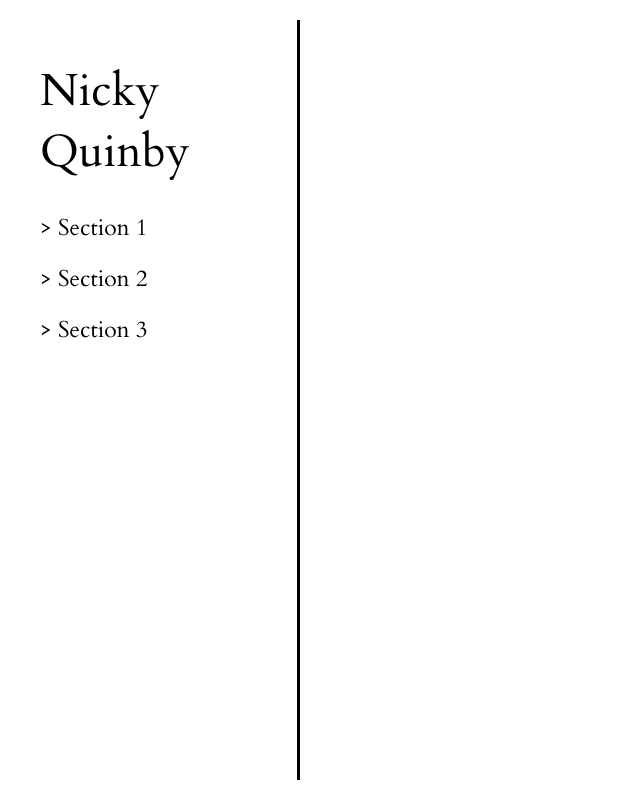
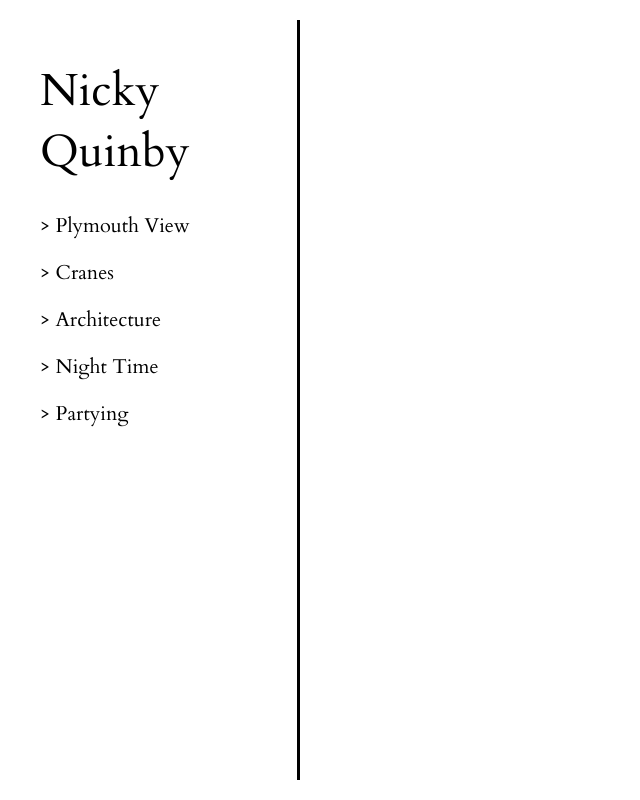
Before and after one commit to FlashFireSix/Photography_Portfolio, a plain HTML site: page index.html in a window 1280 px wide. Shown: the whole page, without its empty margins (0-640 px from the left). Drawn offline with Linux system fonts and the light colour scheme.

Commit message:
made name hyperlink to index, added barebones pages for each section

```diff
--- a/index.html
+++ b/index.html
@@ -13,11 +13,13 @@
 <body>
 
 <div class = "sidebar">
-<h1 class = "name">Nicky Quinby</h1>
+<h1 class = "name"><a href = "http://127.0.0.1:5500/index.html">Nicky Quinby</a></h1>
 <ul class="navbar">
-    <li>> Section 1</li>
-    <li>> Section 2</li>
-    <li>> Section 3</li>
+    <li>> Plymouth View</li>
+    <li>> Cranes</li>
+    <li>> Architecture</li>
+    <li>> Night Time</li>
+    <li>> Partying</li>
   </ul>
 </div>
 
--- a/styles.css
+++ b/styles.css
@@ -1,12 +1,16 @@
+/* Global styles */
 * {
 
     box-sizing: border-box;
     margin: 0;
     padding: 0;
     font-family: 'Cardo', serif;
+    text-decoration: none;
+    color: black;
+
 }
 
-
+/* The entire sidebar, including all elements below */
 .sidebar {
     position: fixed;
     top: 2.5%;
@@ -15,23 +19,28 @@
     border-right: 3px solid black;
 }
 
+/* Name */
 .name {
     font-size: 45px;
     /*          top     right   bottom  left*/
     padding:    40px    0px     20px     40px;
     width: 200px;
     font-weight: 400;
+
 }
 
+
+/* The navigation bar that contains the parent sections*/
 .navbar {
     list-style-type:none;
     padding: 10px;
     width: 200px;
 }
 
+/* The subsections that reside within the parent sections */
 .navbar li {
     /*          top     right   bottom  left*/
     padding:    0px     0px     20px     30px;
-    font-size: 23px;
+    font-size: 20px;
     font-weight: 400;
 }
```
Also changed, not shown: architecture.html (added), cranes.html (added), nighttime.html (added), partying.html (added), plymouthview.html (added).
